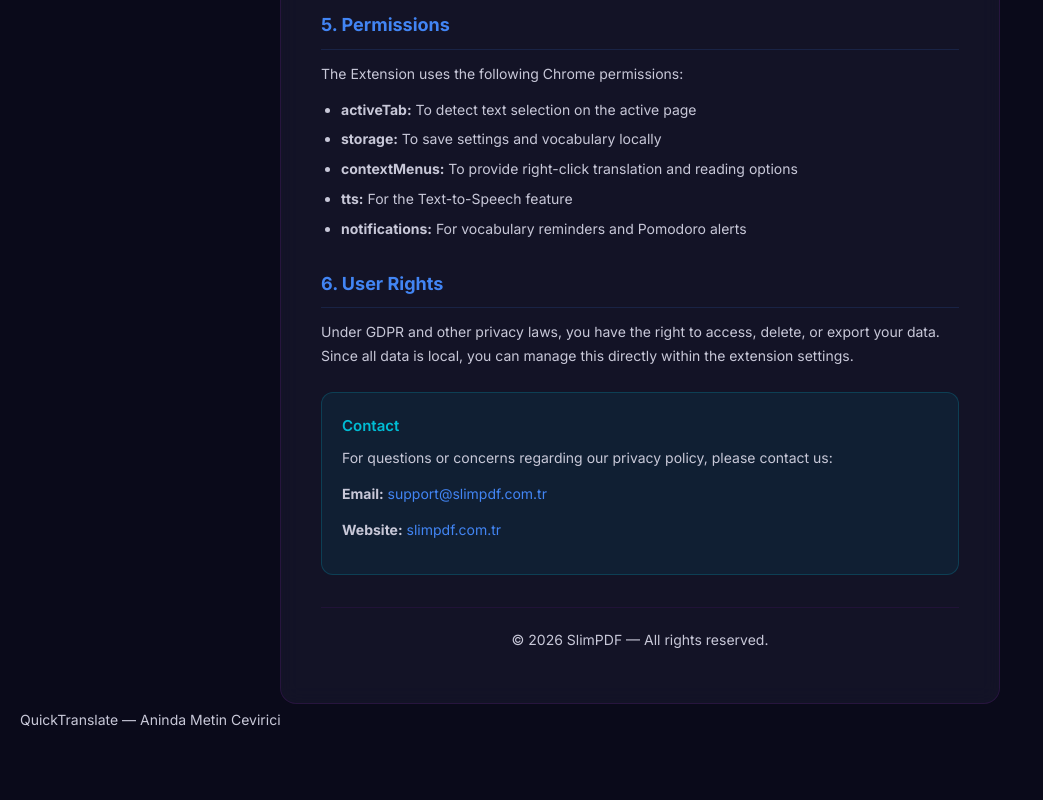
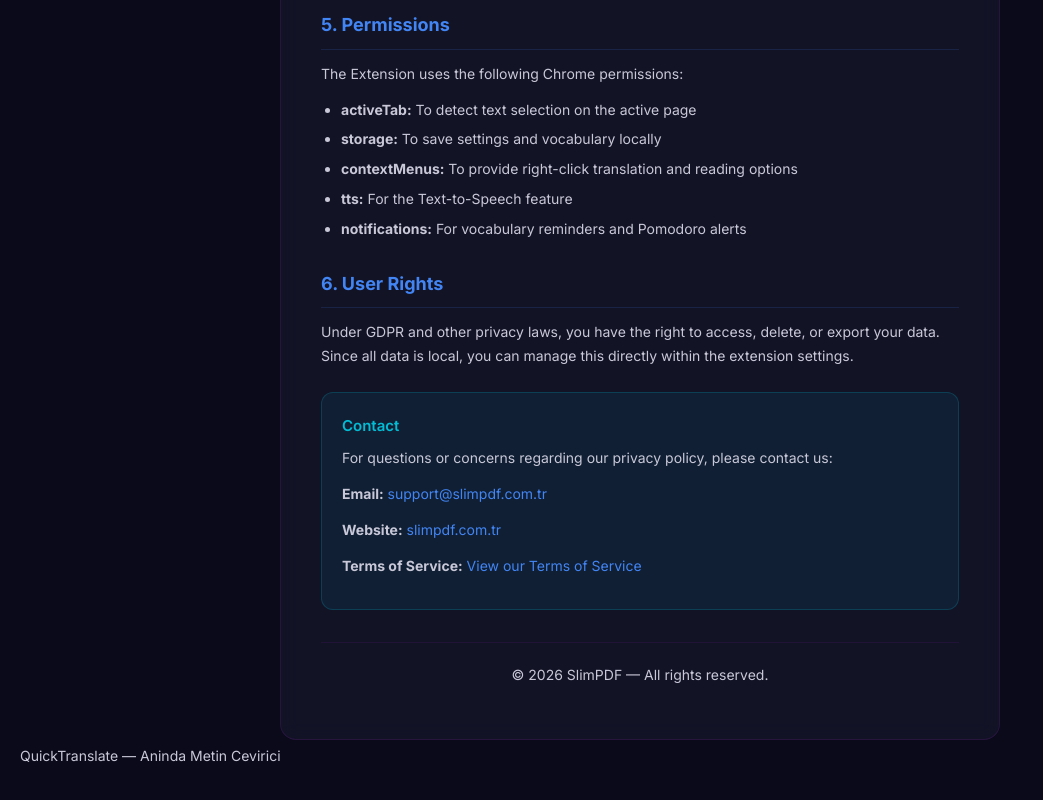
Before and after one commit to mustafa6776/privacy_policy, a plain HTML site: page index.html in a window 1280 px wide. Shown: the part 2150-2950 px from the top of the page, without its empty margins (0-1043 px from the left). Drawn offline with Linux system fonts and the light colour scheme.

Commit message:
Update index.html

```diff
--- a/index.html
+++ b/index.html
@@ -162,6 +162,7 @@
             <p>For questions or concerns regarding our privacy policy, please contact us:</p>
             <p><strong>Email:</strong> <a href="mailto:support@slimpdf.com.tr">support@slimpdf.com.tr</a></p>
             <p><strong>Website:</strong> <a href="https://slimpdf.com.tr" target="_blank" rel="noopener">slimpdf.com.tr</a></p>
+            <p><strong>Terms of Service:</strong> <a href="terms_of_service.html">View our Terms of Service</a></p>
         </div>
 
         <div class="footer">
```
